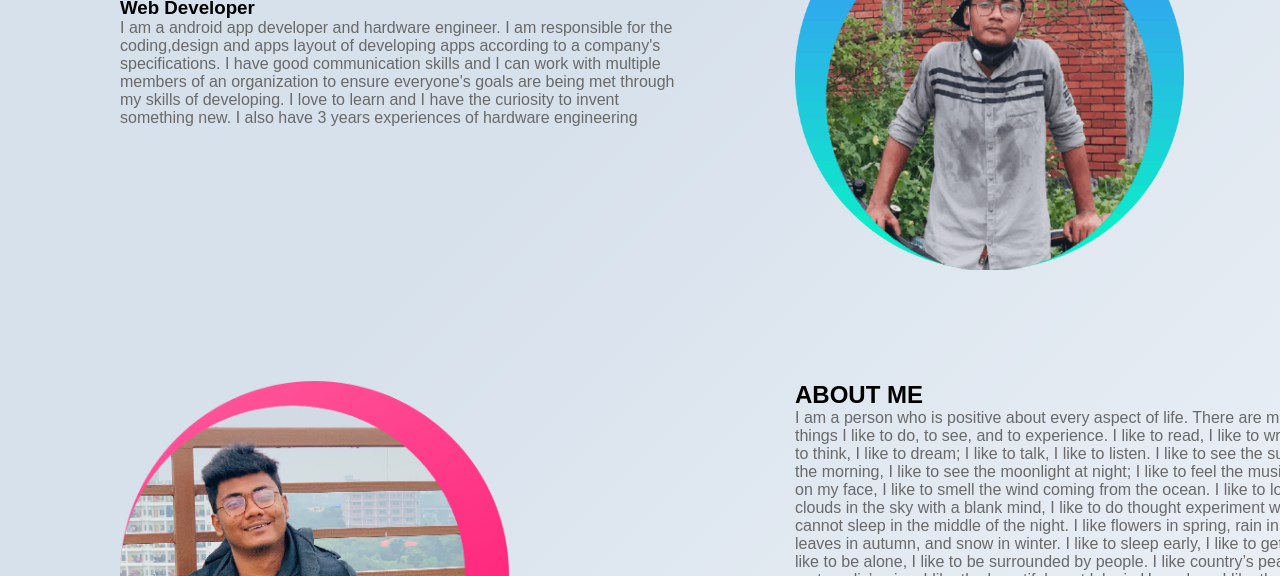
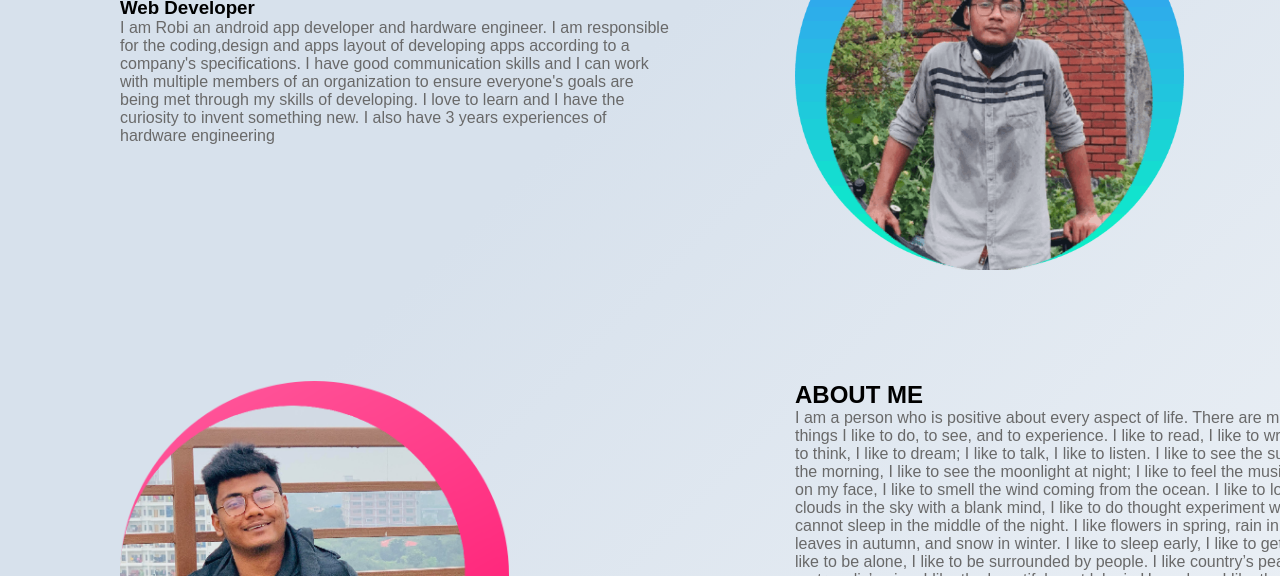
Before and after one commit to robi1022/Portfolio, a plain HTML site: page index.html in a window 1280 px wide. Shown: the part 224-800 px from the top of the page. Drawn offline with Linux system fonts and the light colour scheme.

Commit message:
Update index.html

```diff
--- a/index.html
+++ b/index.html
@@ -4,7 +4,7 @@
     <meta charset="UTF-8">
     <meta http-equiv="X-UA-Compatible" content="IE=edge">
     <meta name="viewport" content="width=device-width, initial-scale=1.0">
-    <title>my portfolio</title>
+    <title>Robiul Awal</title>
     <link rel="stylesheet" href="style.css">
 </head>
 
@@ -26,7 +26,7 @@
                 <h1 class="text-color">My Website</h1>
 
                  <h3>Web Developer</h3>
-                <p>I am a android app developer and hardware engineer. I am responsible for the coding,design and apps layout of developing apps according to a company's specifications. I have good communication skills and I can work with multiple members of an organization to ensure everyone's goals are being met through my skills of developing. I love to learn and I have the curiosity to invent something new. I also have 3 years experiences of hardware engineering</p>
+                <p>I am Robi an android app developer and hardware engineer. I am responsible for the coding,design and apps layout of developing apps according to a company's specifications. I have good communication skills and I can work with multiple members of an organization to ensure everyone's goals are being met through my skills of developing. I love to learn and I have the curiosity to invent something new. I also have 3 years experiences of hardware engineering</p>
 
 
 
```
